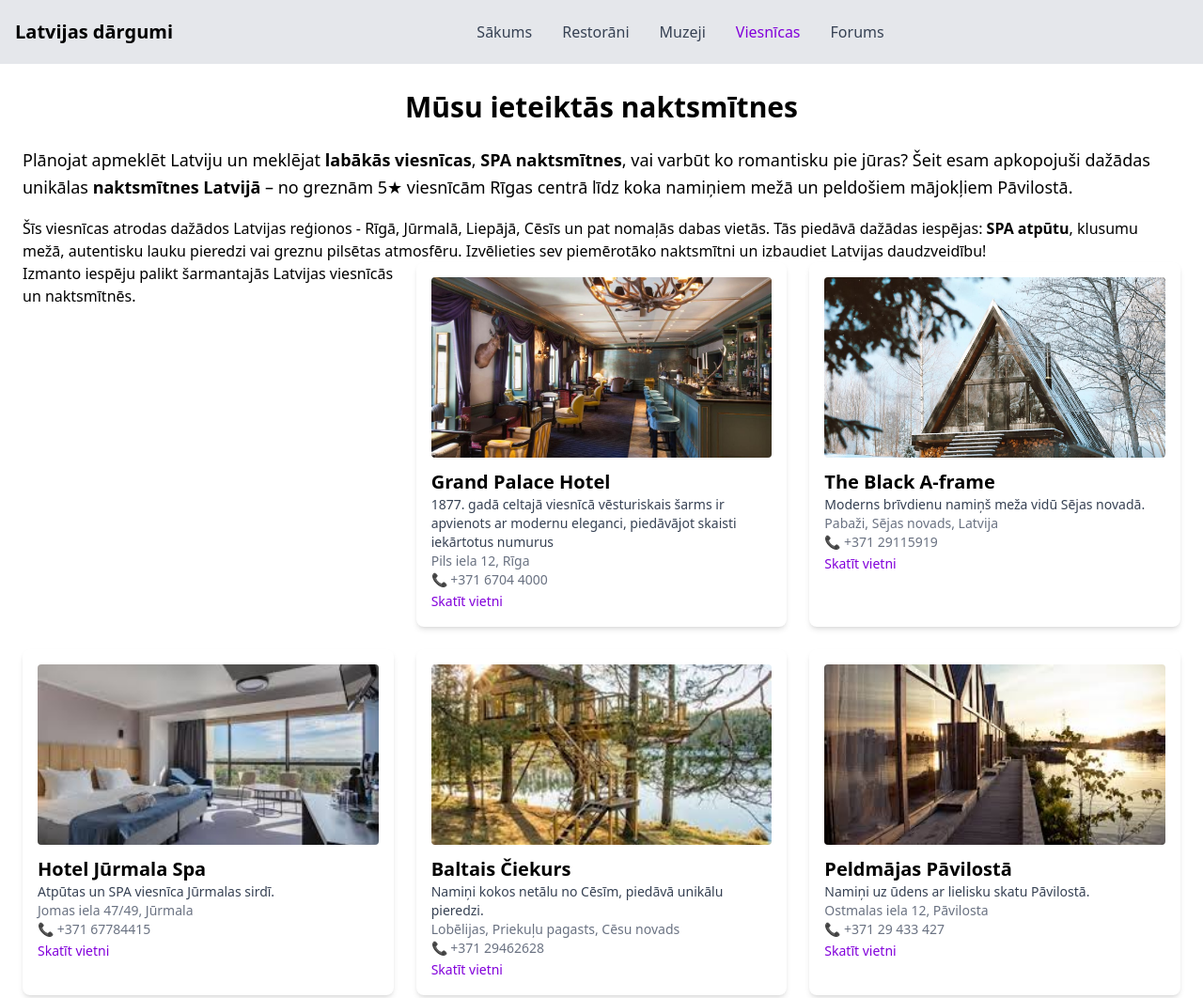
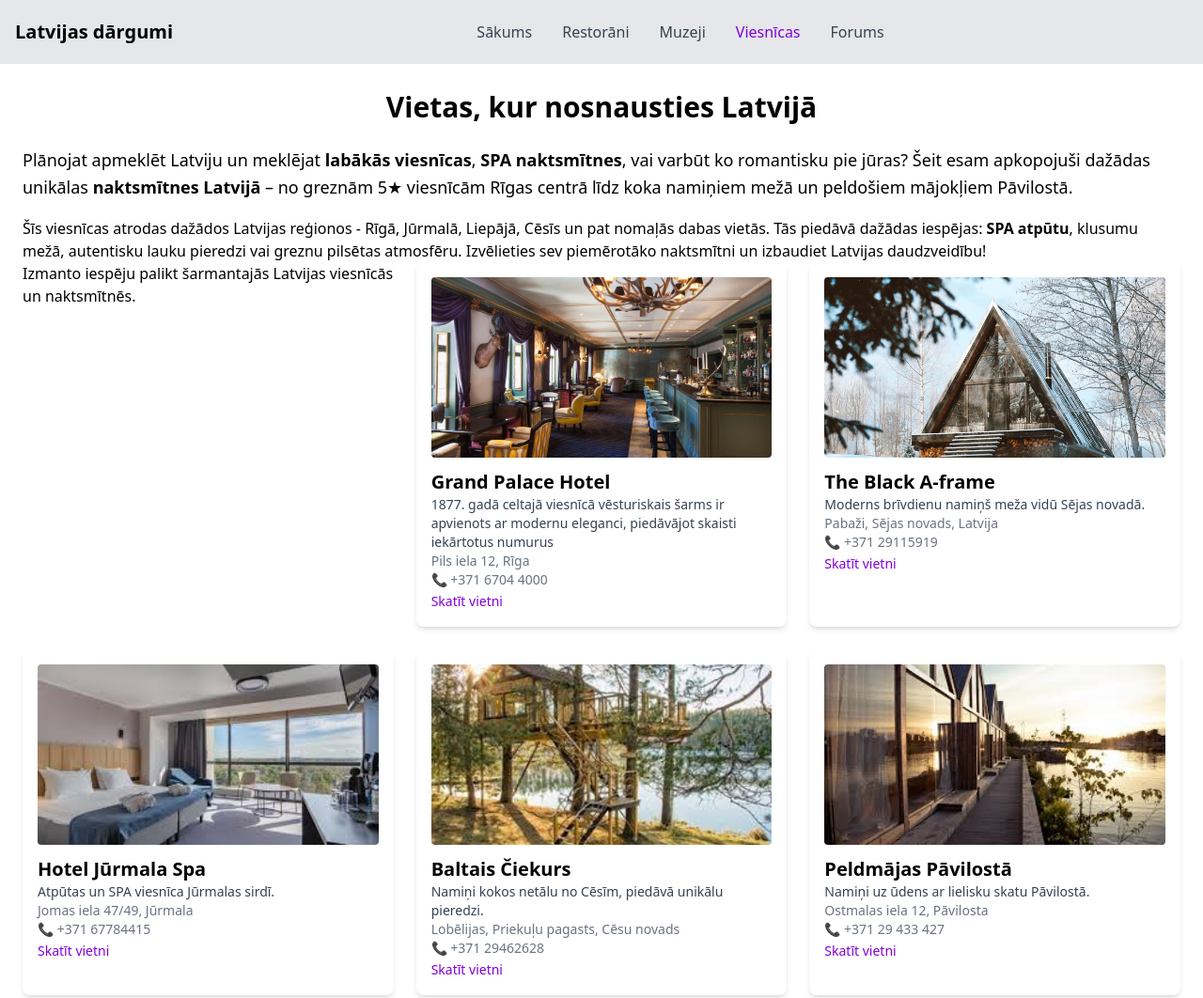
Before and after one commit to gdarta/latviagems, a website: page docs/hotels/index.html in a window 1280 px wide. Shown: the top 1062 px of the page at 94% size. Drawn offline with nearby package versions, Linux system fonts and the light colour scheme.

Commit message:
typo again

```diff
--- a/docs/hotels/index.html
+++ b/docs/hotels/index.html
@@ -5,7 +5,7 @@
     <meta charset="UTF-8">
     <meta http-equiv="X-UA-Compatible" content="IE=edge">
     <meta name="viewport" content="width=device-width, initial-scale=1.0">
-    <title>Vietas, kur nosnausites Latvijā</title>
+    <title>Vietas, kur nosnausties Latvijā</title>
 
     <meta name="title" content="Vietas, kur nosnausties Latvijā">
     <meta name="description" content="Izmanto iespēju palikt šarmantajās Latvijas viesnīcās un naktsmītnēs.">
@@ -56,7 +56,7 @@
     </header>
 
     <main class="pt-20 lg:pt-24 p-6 max-w-screen-xl mx-auto">
-        <h1 class="text-3xl font-bold mb-6 text-center">Mūsu ieteiktās naktsmītnes</h1>
+        <h1 class="text-3xl font-bold mb-6 text-center">Vietas, kur nosnausties Latvijā</h1>
 
         <p class="text-lg leading-relaxed">
             Plānojat apmeklēt Latviju un meklējat <strong>labākās viesnīcas</strong>, <strong>SPA naktsmītnes</strong>, vai varbūt ko romantisku pie jūras? Šeit esam apkopojuši dažādas unikālas <strong>naktsmītnes Latvijā</strong> – no greznām 5★ viesnīcām Rīgas centrā līdz koka namiņiem mežā un peldošiem mājokļiem Pāvilostā.
```
